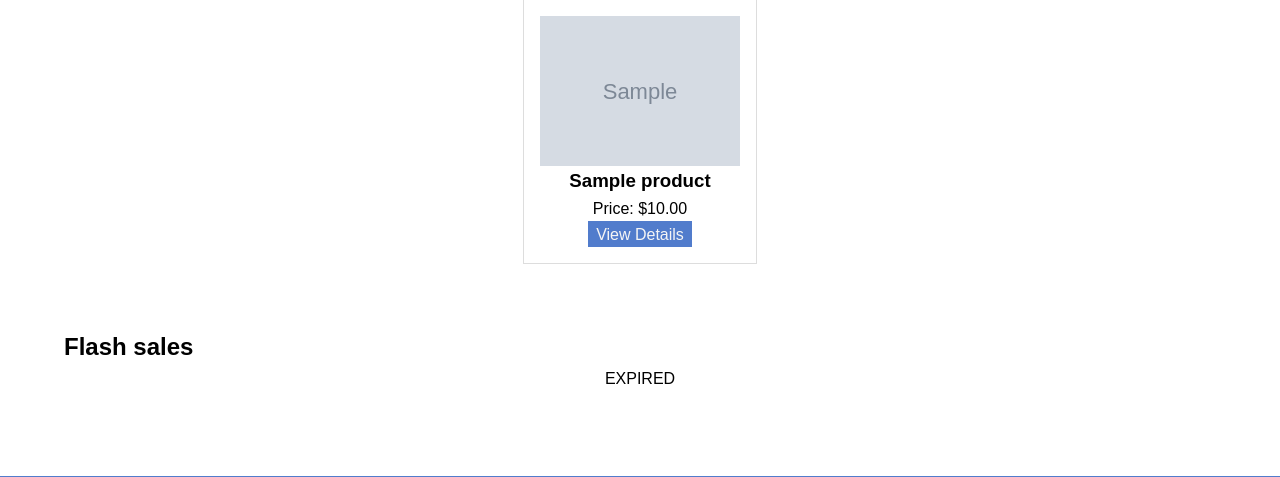
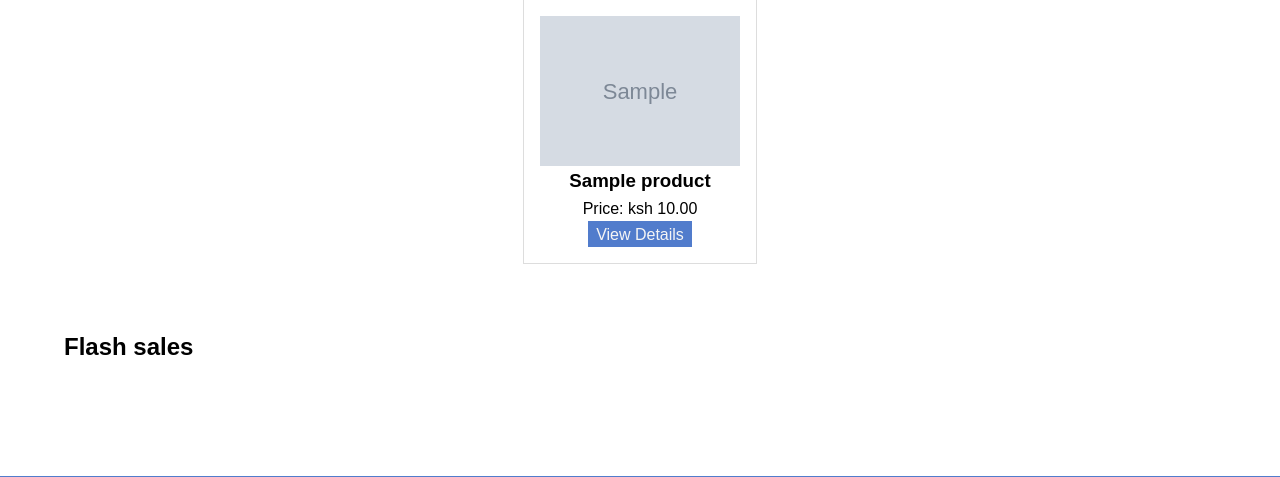
Before and after one commit to Sanga78/obamax, a Django app: page / in a window 1280 px wide. Shown: the part 266-743 px from the top of the page. Run offline with Django 4.2, Linux system fonts and the light colour scheme; tables that the repository leaves empty hold one stand-in row (values such as "Sample post"); grey boxes marked "Sample" are stand-in pictures.

Commit message:
Update index.html
added the countdown

```diff
--- a/Templates/index.html
+++ b/Templates/index.html
@@ -13,10 +13,10 @@
                     <div class="description">
                         <h3>{{ product.name }}</h3>
                         {% if product.discount_percentage > 0 %}
-                            <p><del>ksh{{ product.price }}</del> ksh {{ product.get_discount_price|floatformat:2 }}</p>
+                            <p><del>ksh {{ product.price }}</del> ksh {{ product.get_discount_price|floatformat:2 }}</p>
                             <p>Discount: {{ product.discount_percentage }}%</p>
                         {% else %}
-                            <p>Price: ${{ product.price }}</p>
+                            <p>Price: ksh {{ product.price }}</p>
                         {% endif %}
                         <a href="{% url 'store:product_detail' product.id %}">View Details</a>
                     </div>
@@ -40,19 +40,19 @@
                 </div>
                 {% endif %}
                 {% endfor %} -->
-                <div>
+                <!-- <div>
                     <p id="demo"></p>
-                </div>
+                </div> -->
                 {% for product in flash_sales %}
                 <div class="product-card show">
                     <img src="{{ product.imageURL }}" alt="{{ product.name }}">
                     <div class="description">
                     <h3>{{ product.name }}</h3>
-                    <p><del>${{ product.price }}</del>${{ product.get_flash_sale_price }}</p>
-                    <p id="countdown-{{ product.id }}"></p>
-                    <script>
-                        startCountdown("{{ product.flash_sale_end|date:'Y-m-d H:i:s' }}", "countdown-{{ product.id }}");
-                    </script>
+                    <p><del>ksh {{ product.price }}</del>ksh {{ product.get_flash_sale_price }}</p>
+                    <p>{{ product.get_flash_sale_countdown }}</p>
+                    <!--<script>
+                        startCountdown("{{ product.flash_sale_end_time|date:'Y-m-d H:i:s' }}", "countdown-{{ product.id }}");
+                    </script> -->
                     </div>
                 </div>
             {% endfor %}
```
